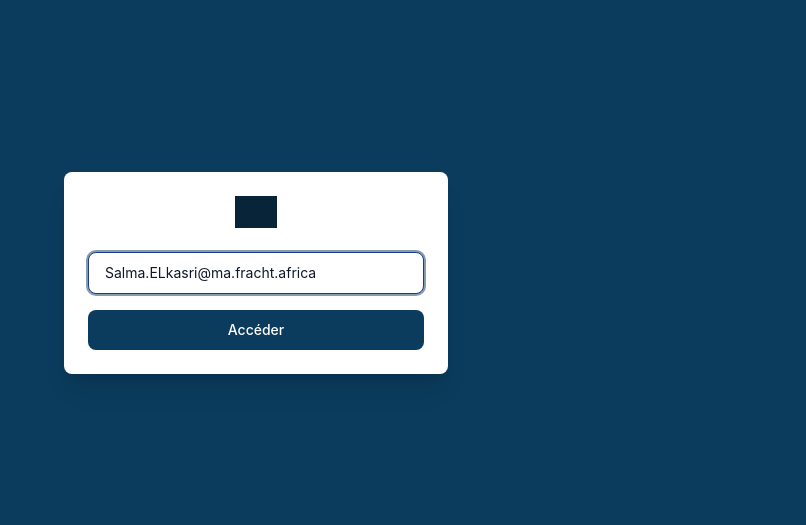
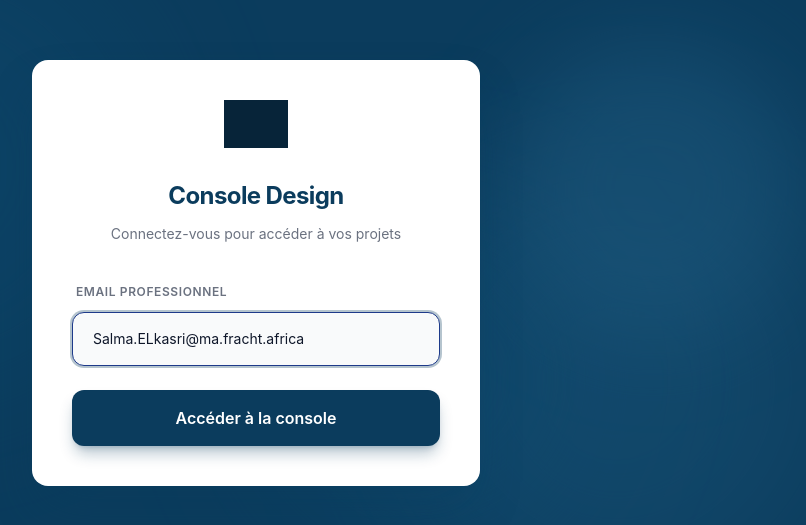
Before and after one commit to saadsauceorg/frachtdemo, a React (Vite) app: page / in a window 1280 px wide. Shown: the part 127-652 px from the top of the page, without its empty margins (384-1190 px from the left). Built offline with nearby package versions, Linux system fonts and the light colour scheme; grey boxes are pictures that could not be loaded.

Commit message:
280120254

```diff
--- a/components/FrachtConsole.tsx
+++ b/components/FrachtConsole.tsx
@@ -35,7 +35,7 @@ export const FrachtConsole: React.FC = () => {
 
   const loadDesigns = async () => {
     try {
-      setIsLoading(true);
+      // Pas de setIsLoading(true) ici si on a déjà des données ou si on veut éviter le flash
       const data = await getDesigns();
       setDesigns(data);
     } catch (error) {
@@ -218,12 +218,12 @@ export const FrachtConsole: React.FC = () => {
     return () => window.removeEventListener('keydown', handleEscape);
   }, [isPanelOpen, handleClosePanel]);
 
-  if (isLoading) {
+  if (isLoading && designs.length === 0) {
     return (
       <div className="fracht-console min-h-screen bg-white grid-bg flex items-center justify-center">
         <div className="text-center">
           <div className="w-12 h-12 border-4 border-fracht-blue border-t-transparent rounded-full animate-spin mx-auto mb-4"></div>
-          <p className="text-gray-600">Chargement des designs...</p>
+          <p className="text-gray-600 font-medium">Chargement des designs...</p>
         </div>
       </div>
     );
--- a/components/Login.tsx
+++ b/components/Login.tsx
@@ -11,52 +11,130 @@ export const Login: React.FC<LoginProps> = ({ onLogin }) => {
 
   const handleSubmit = (e: React.FormEvent) => {
     e.preventDefault();
-    setIsLoading(true);
-
-    // Connexion directe sans vérification
-    setTimeout(() => {
-      setIsLoading(false);
-      onLogin();
-    }, 300);
+    onLogin();
   };
 
+  // Variantes d'animation pour les cercles bleus en arrière-plan
+  const circleVariants = {
+    animate: {
+      scale: [1, 1.2, 1],
+      opacity: [0.3, 0.5, 0.3],
+      x: [0, 50, 0],
+      y: [0, 30, 0],
+    },
+  };
+
+  const circleVariants2 = {
+    animate: {
+      scale: [1, 1.3, 1],
+      opacity: [0.2, 0.4, 0.2],
+      x: [0, -40, 0],
+      y: [0, -50, 0],
+    },
+  };
+
+  const circleVariants3 = {
+    animate: {
+      scale: [1, 1.15, 1],
+      opacity: [0.25, 0.45, 0.25],
+      x: [0, 30, 0],
+      y: [0, -40, 0],
+    },
+  };
+
+  const transition = {
+    duration: 8,
+    repeat: Infinity,
+    ease: "easeInOut",
+  };
 
   return (
-    <div className="min-h-screen bg-fracht-blue flex items-center justify-center p-4">
+    <div className="min-h-screen bg-fracht-blue flex items-center justify-center p-4 relative overflow-hidden">
+      {/* Cercles bleus animés en arrière-plan */}
+      <motion.div
+        className="absolute top-20 left-20 w-96 h-96 rounded-full bg-fracht-blue-light opacity-30 blur-3xl"
+        variants={circleVariants}
+        animate="animate"
+        transition={transition}
+      />
+      <motion.div
+        className="absolute bottom-20 right-20 w-80 h-80 rounded-full bg-fracht-blue-accent opacity-25 blur-3xl"
+        variants={circleVariants2}
+        animate="animate"
+        transition={{ ...transition, duration: 10 }}
+      />
+      <motion.div
+        className="absolute top-1/2 left-1/2 -translate-x-1/2 -translate-y-1/2 w-72 h-72 rounded-full bg-fracht-blue-light opacity-20 blur-3xl"
+        variants={circleVariants3}
+        animate="animate"
+        transition={{ ...transition, duration: 12 }}
+      />
+      <motion.div
+        className="absolute top-40 right-40 w-64 h-64 rounded-full bg-fracht-blue-accent opacity-25 blur-2xl"
+        variants={circleVariants}
+        animate="animate"
+        transition={{ ...transition, duration: 9 }}
+      />
+
+      {/* Carte de login avec ombre prononcée */}
       <motion.div
         initial={{ opacity: 0, y: 20 }}
         animate={{ opacity: 1, y: 0 }}
-        transition={{ duration: 0.3 }}
-        className="w-full max-w-sm bg-white rounded-lg shadow-xl p-6"
+        transition={{ duration: 0.6, ease: "easeOut" }}
+        className="relative z-10 w-full max-w-md bg-white rounded-2xl p-10 shadow-2xl"
+        style={{
+          boxShadow: '0 25px 50px -12px rgba(11, 60, 93, 0.4), 0 0 0 1px rgba(11, 60, 93, 0.05)',
+        }}
       >
-        <div className="text-center mb-6">
+        <motion.div
+          initial={{ opacity: 0, scale: 0.95 }}
+          animate={{ opacity: 1, scale: 1 }}
+          transition={{ delay: 0.2, duration: 0.5 }}
+          className="text-center mb-10"
+        >
           <img
             src="https://www.frachtgroup.com/themes/custom/fracht/images/frachtlogowhite.png"
             alt="Fracht"
-            className="h-8 w-auto mx-auto mb-4"
+            className="h-12 w-auto mx-auto mb-8"
             style={{ filter: 'brightness(0) saturate(100%) invert(9%) sepia(47%) saturate(2000%) hue-rotate(180deg) brightness(95%) contrast(95%)' }}
           />
-        </div>
+          <h1 className="text-2xl font-bold text-fracht-blue mb-3 tracking-tight">Console Design</h1>
+          <p className="text-gray-500 text-sm">Connectez-vous pour accéder à vos projets</p>
+        </motion.div>
 
-        <form onSubmit={handleSubmit} className="space-y-4">
-          <input
-            type="email"
-            value={email}
-            onChange={(e) => setEmail(e.target.value)}
-            className="w-full px-4 py-2.5 bg-white border border-gray-300 rounded-lg text-sm focus:outline-none focus:ring-2 focus:ring-fracht-blue/50 focus:border-fracht-blue transition-all"
-            placeholder="Email"
-            required
-            autoFocus
-          />
+        <motion.form
+          initial={{ opacity: 0 }}
+          animate={{ opacity: 1 }}
+          transition={{ delay: 0.3, duration: 0.5 }}
+          onSubmit={handleSubmit}
+          className="space-y-6"
+        >
+          <div className="space-y-3">
+            <label className="text-xs font-semibold text-gray-500 uppercase tracking-wider ml-1 block">
+              Email professionnel
+            </label>
+            <motion.input
+              whileFocus={{ scale: 1.01 }}
+              transition={{ duration: 0.2 }}
+              type="email"
+              value={email}
+              onChange={(e) => setEmail(e.target.value)}
+              className="w-full px-5 py-4 bg-gray-50 border border-gray-200 rounded-xl text-sm focus:outline-none focus:ring-2 focus:ring-fracht-blue/30 focus:border-fracht-blue transition-all placeholder-gray-400"
+              placeholder="votre@email.com"
+              required
+              autoFocus
+            />
+          </div>
 
-          <button
+          <motion.button
+            whileHover={{ scale: 1.02 }}
+            whileTap={{ scale: 0.98 }}
             type="submit"
-            disabled={isLoading}
-            className="w-full bg-fracht-blue text-white py-2.5 rounded-lg font-medium hover:bg-fracht-blue-light transition-all disabled:opacity-50 text-sm"
+            className="w-full bg-fracht-blue text-white py-4 rounded-xl font-semibold hover:bg-fracht-blue-light transition-all shadow-lg shadow-fracht-blue/30 active:scale-[0.98]"
           >
-            {isLoading ? '...' : 'Accéder'}
-          </button>
-        </form>
+            Accéder à la console
+          </motion.button>
+        </motion.form>
       </motion.div>
     </div>
   );
--- a/components/MasonryGrid.tsx
+++ b/components/MasonryGrid.tsx
@@ -132,16 +132,29 @@ const SortableItem: React.FC<SortableItemProps> = ({
             <HiStar className={`w-3 h-3 ${item.isPinned ? 'fill-current' : ''}`} />
           </button>
 
-          {/* Drag Handle - Top Right */}
+          {/* Top Right Actions (Drag Handle & Fullscreen) */}
+          <div className="absolute top-2 right-2 flex gap-1 z-10">
+            {/* Fullscreen Button */}
+            <button
+              onClick={(e) => onFullscreenClick(e, item)}
+              className="p-1 rounded bg-white/90 text-gray-500 opacity-0 group-hover:opacity-100 hover:bg-fracht-blue-soft hover:text-fracht-blue transition-all duration-200 backdrop-blur-sm"
+              aria-label="Ouvrir en plein écran"
+              title="Ouvrir en plein écran"
+            >
+              <HiArrowsExpand className="w-3 h-3" />
+            </button>
+
+            {/* Drag Handle */}
             <div
               {...attributes}
               {...listeners}
-            className="absolute top-2 right-2 p-1 rounded bg-white/90 text-gray-400 opacity-0 group-hover:opacity-100 hover:bg-gray-200 transition-all duration-200 z-10 backdrop-blur-sm cursor-grab active:cursor-grabbing"
+              className="p-1 rounded bg-white/90 text-gray-400 opacity-0 group-hover:opacity-100 hover:bg-gray-200 transition-all duration-200 backdrop-blur-sm cursor-grab active:cursor-grabbing"
               onClick={(e) => e.stopPropagation()}
             >
               <svg className="w-3 h-3" fill="currentColor" viewBox="0 0 20 20">
                 <path d="M7 2a2 2 0 1 1 0 4 2 2 0 0 1 0-4zM7 8a2 2 0 1 1 0 4 2 2 0 0 1 0-4zM7 14a2 2 0 1 1 0 4 2 2 0 0 1 0-4zM13 2a2 2 0 1 1 0 4 2 2 0 0 1 0-4zM13 8a2 2 0 1 1 0 4 2 2 0 0 1 0-4zM13 14a2 2 0 1 1 0 4 2 2 0 0 1 0-4z" />
               </svg>
+            </div>
           </div>
 
           {/* Rating Badge - Bottom Left */}
@@ -186,14 +199,6 @@ const SortableItem: React.FC<SortableItemProps> = ({
           </div>
           {/* Boutons d'action en bas à droite */}
           <div className="flex items-center justify-end gap-1 mt-1.5">
-            <button
-              onClick={(e) => onFullscreenClick(e, item)}
-              className="p-1 rounded text-gray-500 hover:bg-fracht-blue-soft hover:text-fracht-blue transition-all opacity-0 group-hover:opacity-100"
-              aria-label="Ouvrir en plein écran"
-              title="Ouvrir en plein écran"
-            >
-              <HiArrowsExpand className="w-3 h-3" />
-            </button>
             <button
               onClick={(e) => onLocationClick(e, item)}
               className={`p-1 rounded transition-all opacity-0 group-hover:opacity-100 ${
```
Also changed, not shown: .playwright-mcp/page-2026-01-28T14-32-53-761Z.png (added). Lines whose indentation alone changed are shown as unchanged.
